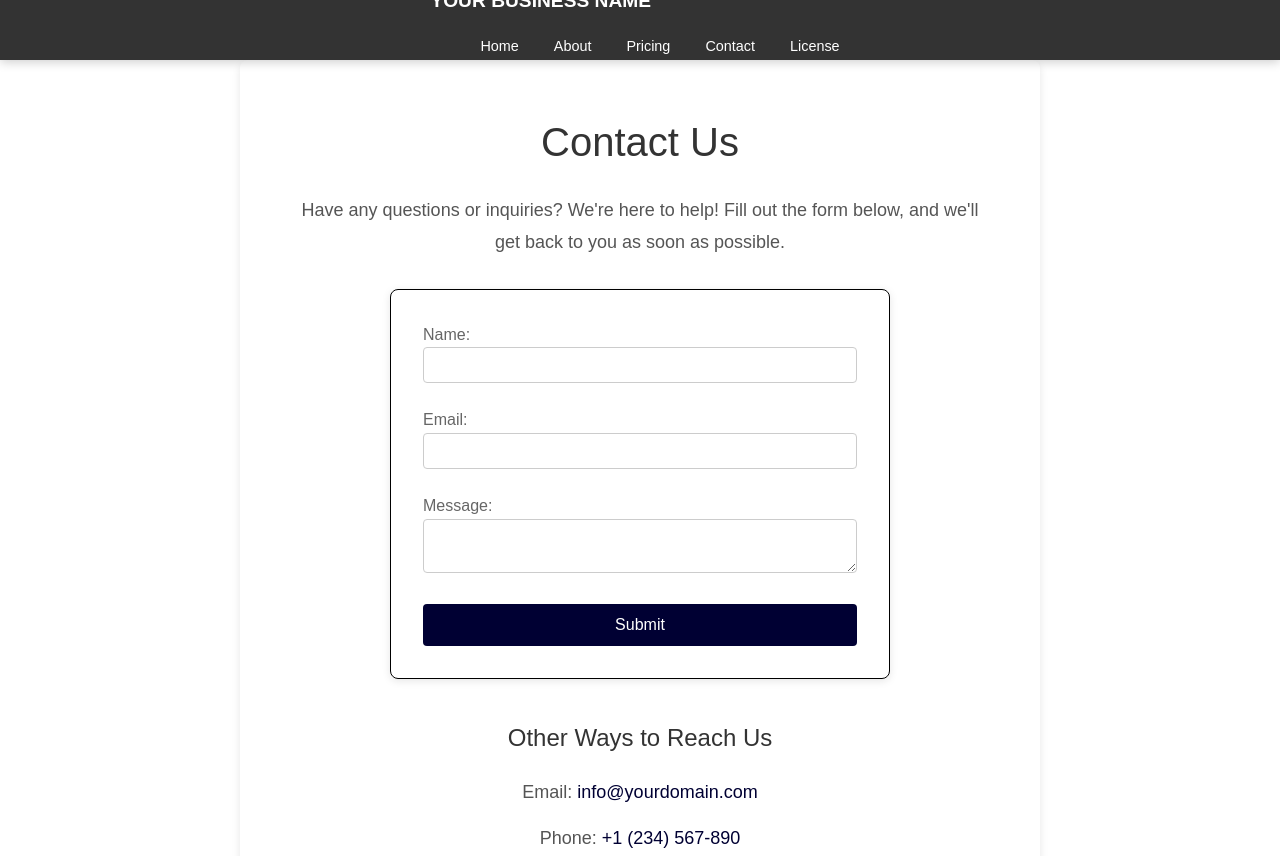
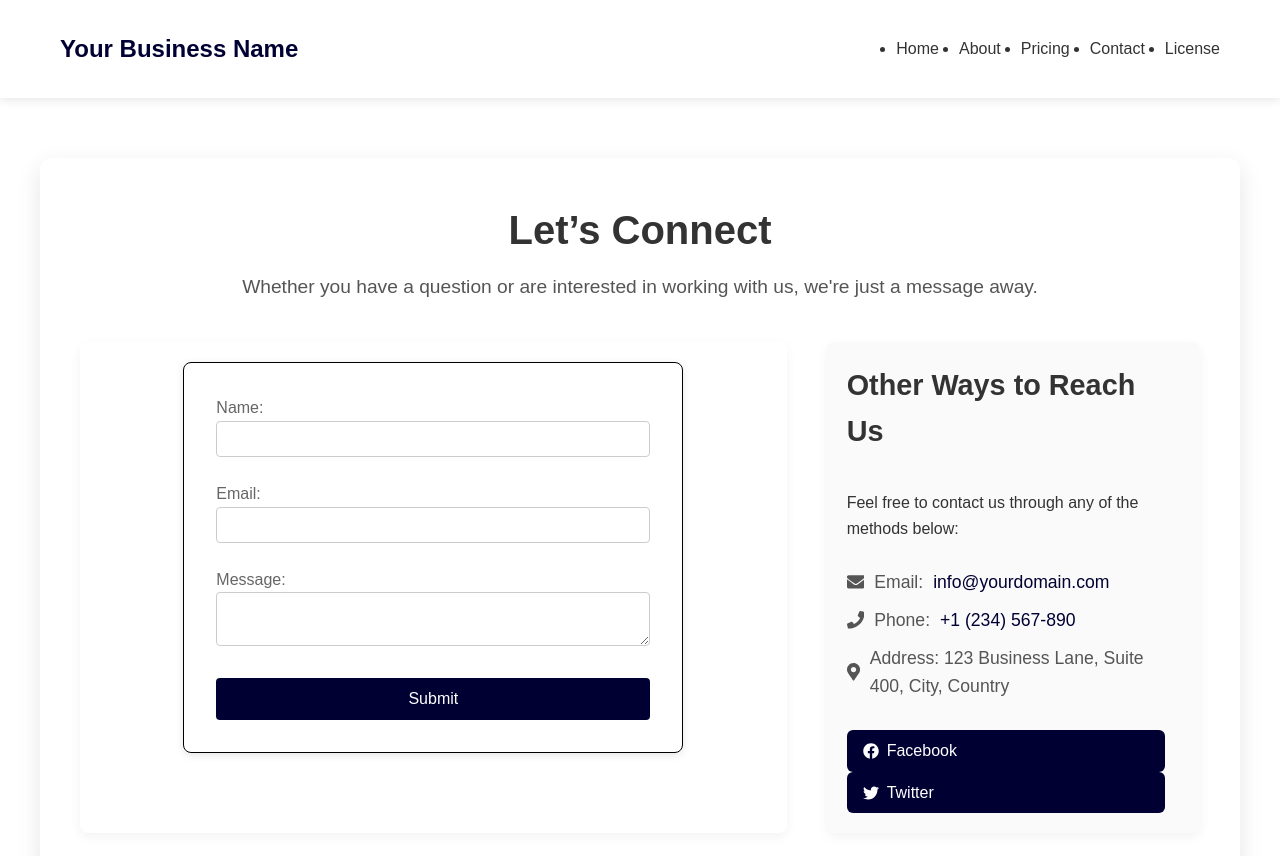
Before and after one commit to CustomCraft-Software-LLC/Website_SM, a Gatsby site: page /contact in a window 1280 px wide. Shown: the top 856 px of the page. Built offline with nearby package versions, Linux system fonts and the light colour scheme; Gatsby itself is replaced by a stand-in of ours.

Commit message:
config, contact, nav

```diff
--- a/gatsby-config.js
+++ b/gatsby-config.js
@@ -3,7 +3,7 @@ module.exports = {
     title: "Your Business Name",
     description: "A brief description of your small business.",
     author: "Your Name",
-    siteUrl: "https://yourbusiness.com", // Change this to your actual website URL
+    siteUrl: "https://yourbusiness.com",
   },
   plugins: [
     {
@@ -13,7 +13,7 @@ module.exports = {
       },
     },
     {
-      resolve: "gatsby-plugin-react-helmet", // Use this plugin for managing head tags, including SEO
+      resolve: "gatsby-plugin-react-helmet",
     },
     {
       resolve: "gatsby-plugin-robots-txt",
@@ -25,21 +25,21 @@ module.exports = {
     },
     "gatsby-plugin-image",
     "gatsby-plugin-sharp",
-    "gatsby-transformer-sharp",
+    "gatsby-transformer-sharp", // Corrected the typo here
     {
       resolve: "gatsby-plugin-google-analytics",
       options: {
-        trackingId: "YOUR_GOOGLE_ANALYTICS_TRACKING_ID", // Replace with your tracking ID
+        trackingId: "YOUR_GOOGLE_ANALYTICS_TRACKING_ID",
       },
     },
     {
       resolve: "gatsby-plugin-gtag",
       options: {
-        trackingId: "YOUR_GOOGLE_ANALYTICS_TRACKING_ID", // Replace with your tracking ID
+        trackingId: "YOUR_GOOGLE_ANALYTICS_TRACKING_ID",
         head: true,
       },
     },
-    "gatsby-plugin-offline", // Enables PWA offline functionality
+    "gatsby-plugin-offline",
     {
       resolve: "gatsby-plugin-manifest",
       options: {
@@ -47,17 +47,9 @@ module.exports = {
         short_name: "Business",
         start_url: "/",
         background_color: "#ffffff",
-        theme_color: "#317EFB", // Add a theme color for the browser toolbar
+        theme_color: "#317EFB",
         display: "standalone",
-        icon: "src/images/icon.png", // Path to your favicon
-      },
-    },
-    {
-      resolve: "gatsby-plugin-eslint",
-      options: {
-        test: /\.(js|jsx|ts|tsx)$/, // Apply ESLint to these file types
-        exclude: /(node_modules|\.cache|public)/, // Exclude unnecessary directories
-        stages: ["develop", "build"],
+        icon: "src/images/icon.png",
       },
     },
   ],
--- a/package.json
+++ b/package.json
@@ -25,7 +25,6 @@
   "homepage": "https://github.com/CustomCraft-Software-LLC/Website_SM#readme",
   "dependencies": {
     "gatsby": "^5.13.7",
-    "gatsby-plugin-eslint": "^4.0.4",
     "gatsby-plugin-google-analytics": "^5.13.1",
     "gatsby-plugin-gtag": "^1.0.13",
     "gatsby-plugin-image": "^3.13.1",
@@ -44,7 +43,7 @@
     "react-icons": "^5.3.0"
   },
   "devDependencies": {
-    "eslint": "^7.32.0",
-    "eslint-plugin-react": "^7.32.0"
+    "eslint-plugin-react": "^7.32.0",
+    "eslint-webpack-plugin": "^4.2.0"
   }
 }
--- a/src/components/Header.js
+++ b/src/components/Header.js
@@ -4,7 +4,7 @@ import "../styles/layout.css";
 import { FaBars, FaTimes } from "react-icons/fa";
 
 const NavLinks = ({ onLinkClick }) => (
-  <ul>
+  <ul className="nav-links">
     <li><Link to="/" onClick={onLinkClick}>Home</Link></li>
     <li><Link to="/about" onClick={onLinkClick}>About</Link></li>
     <li><Link to="/pricing" onClick={onLinkClick}>Pricing</Link></li>
@@ -27,9 +27,7 @@ const Header = () => {
   return (
     <header className="header">
       <div className="container">
-        <Link to="/" className="logo">
-          Your Business Name
-        </Link>
+        <Link to="/" className="logo">Your Business Name</Link>
         <nav className={isMobile ? "nav-links-mobile" : "nav-links"}>
           <NavLinks onLinkClick={closeMenuOnLinkClick} />
         </nav>
--- a/src/pages/contact.js
+++ b/src/pages/contact.js
@@ -2,29 +2,47 @@ import React from "react";
 import SEO from "../components/SEO";
 import Layout from "../components/Layout";
 import ContactForm from "../components/ContactForm";
+import { FaEnvelope, FaPhone, FaMapMarkerAlt, FaFacebook, FaTwitter } from "react-icons/fa";
 import "../styles/contact.css";
 
 const Contact = () => (
   <Layout>
     <SEO
       title="Contact Us"
-      description="Get in touch with us to learn more about our services or to start working together."
+      description="Reach out to us for any inquiries or business opportunities. We're excited to connect with you!"
       url="https://yourdomain.com/contact"
-      key="contact us, inquiries, business, your business name"
+      key="contact, inquiries, business, your business name"
     />
 
     <section className="contact-section">
-      <h1 className="contact-title">Contact Us</h1>
-      <p className="contact-text">
-        Have any questions or inquiries? We're here to help! Fill out the form below,
-        and we'll get back to you as soon as possible.
-      </p>
+      <div className="contact-wrapper">
+        <div className="contact-header">
+          <h1 className="contact-title">Let’s Connect</h1>
+          <p className="contact-description">
+            Whether you have a question or are interested in working with us, we're just a message away.
+          </p>
+        </div>
 
-      <ContactForm />
+        <div className="contact-content">
+          <div className="contact-form-area">
+            <ContactForm />
+          </div>
 
-      <h2 className="contact-subtitle">Other Ways to Reach Us</h2>
-      <p className="contact-info">Email: <a href="mailto:info@yourdomain.com">info@yourdomain.com</a></p>
-      <p className="contact-info">Phone: <a href="tel:+1234567890">+1 (234) 567-890</a></p>
+          <div className="contact-details">
+            <h2 className="contact-subtitle">Other Ways to Reach Us</h2>
+            <p>Feel free to contact us through any of the methods below:</p>
+            <div className="contact-info">
+              <p><FaEnvelope /> Email: <a href="mailto:info@yourdomain.com">info@yourdomain.com</a></p>
+              <p><FaPhone /> Phone: <a href="tel:+1234567890">+1 (234) 567-890</a></p>
+              <p><FaMapMarkerAlt /> Address: 123 Business Lane, Suite 400, City, Country</p>
+            </div>
+            <div className="contact-social">
+              <a href="https://facebook.com" className="social-link"><FaFacebook /> Facebook</a>
+              <a href="https://twitter.com" className="social-link"><FaTwitter /> Twitter</a>
+            </div>
+          </div>
+        </div>
+      </div>
     </section>
   </Layout>
 );
--- a/src/styles/contact.css
+++ b/src/styles/contact.css
@@ -1,40 +1,76 @@
 .contact-section {
-    padding: 50px;
+  padding: 60px 20px;
   background-color: #ffffff;
-    border-radius: 8px;
-    margin: 0 auto;
-    max-width: 800px;
-    box-shadow: 0 4px 8px rgba(0, 0, 0, 0.1);
+  display: flex;
+  justify-content: center;
+}
+
+.contact-wrapper {
+  width: 100%;
+  max-width: 1200px;
+  background: #fff;
+  padding: 40px;
+  border-radius: 12px;
+  box-shadow: 0 8px 24px rgba(0, 0, 0, 0.1);
+}
+
+.contact-header {
+  text-align: center;
+  margin-bottom: 40px;
 }
 
 .contact-title {
   font-size: 2.5rem;
   color: #333;
-    text-align: center;
-    margin-bottom: 20px;
+  font-weight: 700;
 }
 
-.contact-text {
-    font-size: 1.125rem;
-    line-height: 1.8;
+.contact-description {
+  font-size: 1.2rem;
   color: #555;
-    margin-bottom: 30px;
-    text-align: center;
+  margin-top: 10px;
+}
+
+.contact-content {
+  display: flex;
+  flex-direction: row;
+  justify-content: space-between;
+  gap: 40px;
+}
+
+.contact-form-area {
+  flex: 2;
+  padding: 20px;
+  background-color: #ffffff;
+  border-radius: 8px;
+  box-shadow: 0 4px 12px rgba(0, 0, 0, 0.05);
+}
+
+.contact-details {
+  flex: 1;
+  display: flex;
+  flex-direction: column;
+  justify-content: space-between;
+  padding: 20px;
+  background-color: #fafafa;
+  border-radius: 8px;
+  box-shadow: 0 4px 12px rgba(0, 0, 0, 0.05);
 }
 
 .contact-subtitle {
-    font-size: 1.5rem;
+  font-size: 1.8rem;
   color: #333;
-    margin-top: 40px;
   margin-bottom: 20px;
-    text-align: center;
+  font-weight: 600;
 }
 
-.contact-info {
-    font-size: 1.125rem;
+.contact-info p {
+  font-size: 1.1rem;
+  margin: 10px 0;
   color: #555;
-    margin-bottom: 10px;
-    text-align: center;
+  display: flex;
+  align-items: center;
+  gap: 10px;
 }
 
 .contact-info a {
@@ -46,24 +82,34 @@
   text-decoration: underline;
 }
 
-@media (max-width: 768px) {
-    .contact-section {
-      padding: 30px;
+.contact-social {
+  margin-top: 20px;
 }
 
-    .contact-title {
-      font-size: 2rem;
+.social-link {
+  display: inline-block;
+  margin-right: 15px;
+  padding: 8px 16px;
+  background-color: #003;
+  color: #fff;
+  border-radius: 6px;
+  text-decoration: none;
+  font-weight: 500;
+  display: flex;
+  align-items: center;
+  gap: 8px;
 }
 
-    .contact-text {
-      font-size: 1rem;
+.social-link:hover {
+  background-color: #003;
 }
 
-    .contact-subtitle {
-      font-size: 1.25rem;
+@media (max-width: 768px) {
+  .contact-content {
+    flex-direction: column;
   }
 
-    .contact-info {
-      font-size: 1rem;
+  .contact-form-area, .contact-details {
+    width: 100%;
   }
 }
--- a/src/styles/layout.css
+++ b/src/styles/layout.css
@@ -1,94 +1,69 @@
 .header {
+    background-color: #ffffff;
+    box-shadow: 0 2px 10px rgba(0, 0, 0, 0.1);
+    position: relative;
+    z-index: 10;
+}
+
+.container {
     display: flex;
     justify-content: space-between;
     align-items: center;
     padding: 10px 20px;
-    background-color: #333;
-    color: white;
-    position: sticky;
-    top: 0;
-    width: 100%;
-    z-index: 1000;
-    box-shadow: 0 2px 10px rgba(0, 0, 0, 0.2);
-    height: 60px;
 }
 
 .logo {
-    font-size: 1.2rem;
+    font-size: 24px;
     font-weight: bold;
-    text-transform: uppercase;
-    color: white;
+    color: #003;
     text-decoration: none;
 }
 
-
-.nav-links ul {
+.nav-links {
     display: flex;
-    gap: 15px;
-    list-style: none;
+    gap: 20px;
 }
 
-.nav-links ul li a {
-    color: white;
+.nav-links a {
     text-decoration: none;
-    font-size: 0.9rem;
+    color: #333;
     font-weight: 500;
-    padding: 8px 10px;
     transition: color 0.3s ease;
 }
 
-.nav-links ul li a:hover {
+.nav-links a:hover {
     color: #003;
-}
-
-.nav-links-mobile {
-    display: flex;
-    position: absolute;
-    top: 60px;
-    right: 0;
-    background-color: #333;
-    width: 100%;
-    height: calc(100vh - 60px);
-    justify-content: center;
-    align-items: center;
-    transition: transform 0.3s ease-in-out;
-}
-
-.nav-links-mobile ul {
-    flex-direction: column;
-    align-items: center;
-    gap: 15px;
 }
 
 .mobile-menu-icon {
     display: none;
-    font-size: 1.5rem;
-    background: none;
-    color: white;
+    background: transparent;
     border: none;
     cursor: pointer;
+    font-size: 24px;
+    color: #333;
 }
 
 @media (max-width: 768px) {
     .nav-links {
       display: none;
+      flex-direction: column;
+      background: white;
+      position: absolute;
+      top: 60px;
+      left: 0;
+      right: 0;
+      padding: 20px;
+      box-shadow: 0 2px 10px rgba(0, 0, 0, 0.1);
+      z-index: 9;
     }
 
     .nav-links-mobile {
-      transform: translateY(-100%);
-      transition: transform 0.3s ease;
-    }
-
-    .nav-links-mobile.open {
-      transform: translateY(0);
+      display: flex;
     }
 
     .mobile-menu-icon {
       display: block;
-    }
-
-    .nav-links-mobile ul li a {
-      font-size: 1.2rem;
     }
 }
 
```
Also changed, not shown: 1 other file. Lines whose indentation alone changed are shown as unchanged.
